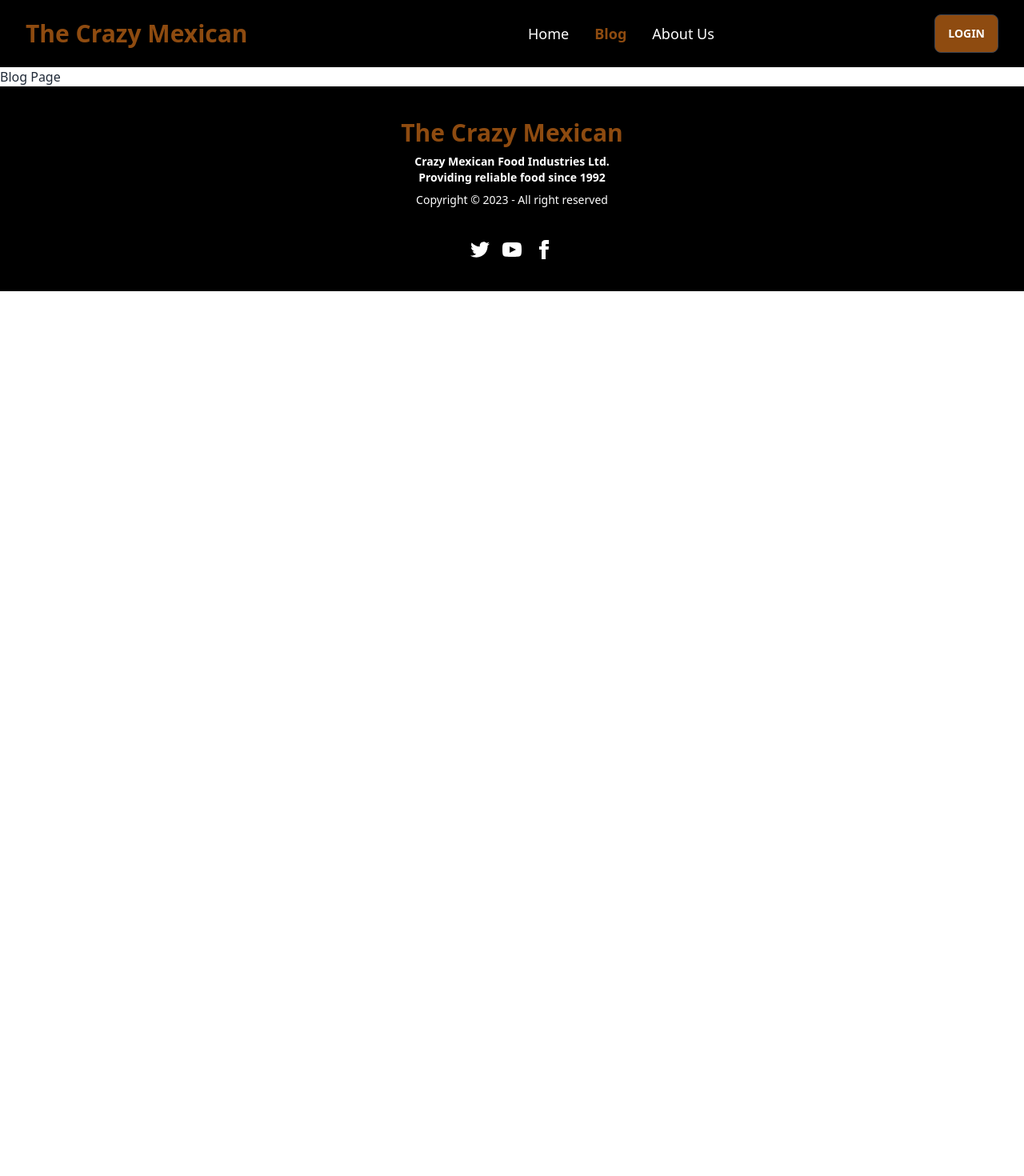
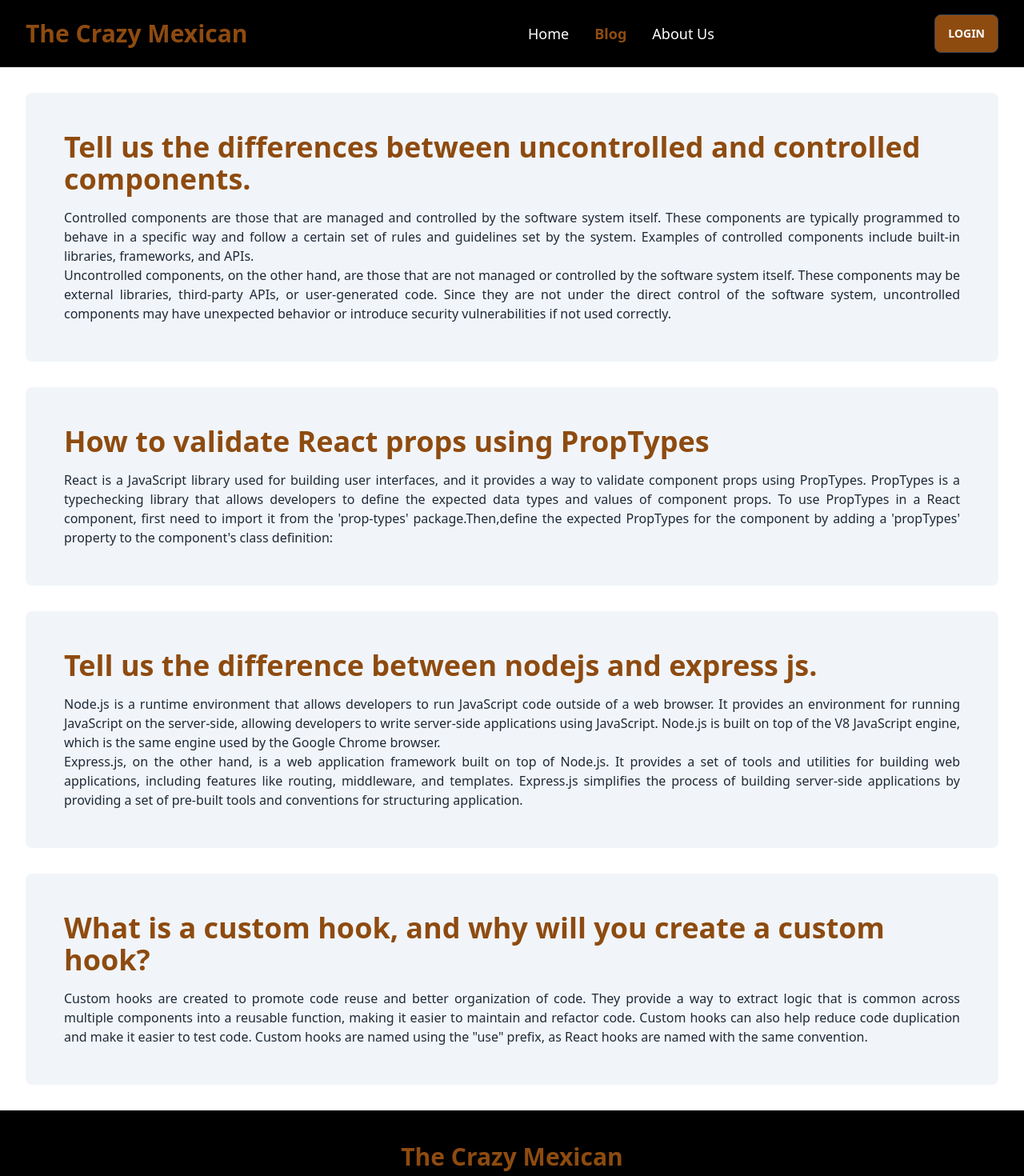
Before and after one commit to imtiaz-ahmmed/the-crazy-mexican-client, a React (Vite) app: page /blog in a window 1280 px wide. Shown: the top 1470 px of the page at 80% size. Before the commit the page ends 800 px from the top, so only its background shows below. Built offline with nearby package versions, Linux system fonts and the light colour scheme; no server answers.

Commit message:
blog and about page created

```diff
--- a/src/layouts/Recipe.jsx
+++ b/src/layouts/Recipe.jsx
@@ -2,6 +2,8 @@ import React, { useEffect, useState } from "react";
 
 import RingLoader from "react-spinners/RingLoader";
 import RecipeDetails from "../pages/RecipeDetails/RecipeDetails";
+import Header from "../pages/Shared/Header/Header";
+import Footer from "../pages/Shared/Footer/Footer";
 
 const Recipe = () => {
   const [loading, setLoading] = useState(true);
@@ -11,6 +13,7 @@ const Recipe = () => {
   }, []);
   return (
     <div>
+      <Header></Header>
       {loading ? (
         <div className="spinner-container bg-slate-400 h-screen mx-auto">
           <RingLoader />
@@ -18,6 +21,7 @@ const Recipe = () => {
       ) : (
         <RecipeDetails></RecipeDetails>
       )}
+      <Footer></Footer>
     </div>
   );
 };
--- a/src/pages/AboutUs/AboutUS.jsx
+++ b/src/pages/AboutUs/AboutUS.jsx
@@ -3,7 +3,79 @@ import React from "react";
 const AboutUS = () => {
   return (
     <div>
-      <h2>About us</h2>
+      <div className="carousel w-full h-96">
+        <div id="slide1" className="carousel-item relative w-full">
+          <img
+            src="https://images.unsplash.com/photo-1535850452425-140ee4a8dbae?ixlib=rb-4.0.3&ixid=MnwxMjA3fDB8MHxwaG90by1wYWdlfHx8fGVufDB8fHx8&auto=format&fit=crop&w=1112&q=80"
+            className="w-full"
+          />
+          <div className="absolute flex justify-between transform -translate-y-1/2 left-5 right-5 top-1/2">
+            <a href="#slide4" className="btn btn-circle">
+              ❮
+            </a>
+            <a href="#slide2" className="btn btn-circle">
+              ❯
+            </a>
+          </div>
+        </div>
+        <div id="slide2" className="carousel-item relative w-full">
+          <img
+            src="https://images.unsplash.com/photo-1522336572468-97b06e8ef143?ixlib=rb-4.0.3&ixid=MnwxMjA3fDB8MHxwaG90by1wYWdlfHx8fGVufDB8fHx8&auto=format&fit=crop&w=1776&q=80"
+            className="w-full"
+          />
+          <div className="absolute flex justify-between transform -translate-y-1/2 left-5 right-5 top-1/2">
+            <a href="#slide1" className="btn btn-circle">
+              ❮
+            </a>
+            <a href="#slide3" className="btn btn-circle">
+              ❯
+            </a>
+          </div>
+        </div>
+        <div id="slide3" className="carousel-item relative w-full">
+          <img
+            src="https://images.unsplash.com/photo-1479044769763-c28e05b5baa5?ixlib=rb-4.0.3&ixid=MnwxMjA3fDB8MHxwaG90by1wYWdlfHx8fGVufDB8fHx8&auto=format&fit=crop&w=1170&q=80"
+            className="w-full"
+          />
+          <div className="absolute flex justify-between transform -translate-y-1/2 left-5 right-5 top-1/2">
+            <a href="#slide2" className="btn btn-circle">
+              ❮
+            </a>
+            <a href="#slide1" className="btn btn-circle">
+              ❯
+            </a>
+          </div>
+        </div>
+      </div>
+
+      <div className="card flex flex-col lg:flex-row card-side bg-base-100 shadow-xl mx-4 lg:mx-44 mt-10 mb-8">
+        <figure className="lg:w-1/2">
+          <img
+            src="https://images.unsplash.com/photo-1582169296194-e4d644c48063?ixlib=rb-4.0.3&ixid=MnwxMjA3fDB8MHxwaG90by1wYWdlfHx8fGVufDB8fHx8&auto=format&fit=crop&w=700&q=80"
+            alt="Movie"
+          />
+        </figure>
+        <div className="card-body lg:w-1/2">
+          <h2 className="card-title text-yellow-700 text-3xl">
+            The Crazy Mexican
+          </h2>
+          <p>
+            If you're looking for authentic and delicious Mexican cuisine, look
+            no further than our restaurant! We offer a variety of traditional
+            dishes that are sure to satisfy your cravings, including tacos,
+            burritos, enchiladas, and more. Our ingredients are fresh and
+            locally sourced, and our chefs are experts in preparing the perfect
+            blend of spices and flavors to create a truly authentic dining
+            experience. Whether you're in the mood for a quick lunch or a
+            leisurely dinner with friends and family, our restaurant provides a
+            warm and welcoming atmosphere that is perfect for any occasion. Come
+            visit us and experience the best of Mexican cuisine!
+          </p>
+          <div className="card-actions justify-end">
+            <button className="btn bg-yellow-700">Contact Us</button>
+          </div>
+        </div>
+      </div>
     </div>
   );
 };
--- a/src/pages/Blog/Blog.jsx
+++ b/src/pages/Blog/Blog.jsx
@@ -3,7 +3,73 @@ import React from "react";
 const Blog = () => {
   return (
     <div>
-      <h2>Blog Page</h2>
+      <div className="bg-slate-100 p-12 mb-8 rounded-lg mx-8 mt-8">
+        <h2 className="text-yellow-700 text-4xl font-bold mb-4">
+          Tell us the differences between uncontrolled and controlled
+          components.
+        </h2>
+        <p className="text-justify">
+          Controlled components are those that are managed and controlled by the
+          software system itself. These components are typically programmed to
+          behave in a specific way and follow a certain set of rules and
+          guidelines set by the system. Examples of controlled components
+          include built-in libraries, frameworks, and APIs. <br /> Uncontrolled
+          components, on the other hand, are those that are not managed or
+          controlled by the software system itself. These components may be
+          external libraries, third-party APIs, or user-generated code. Since
+          they are not under the direct control of the software system,
+          uncontrolled components may have unexpected behavior or introduce
+          security vulnerabilities if not used correctly.
+        </p>
+      </div>
+      <div className="bg-slate-100 p-12 mb-8 rounded-lg mx-8">
+        <h2 className="text-yellow-700 text-4xl font-bold mb-4">
+          How to validate React props using PropTypes
+        </h2>
+        <p className="text-justify">
+          React is a JavaScript library used for building user interfaces, and
+          it provides a way to validate component props using PropTypes.
+          PropTypes is a typechecking library that allows developers to define
+          the expected data types and values of component props. To use
+          PropTypes in a React component, first need to import it from the
+          'prop-types' package.Then,define the expected PropTypes for the
+          component by adding a 'propTypes' property to the component's class
+          definition:
+        </p>
+      </div>
+      <div className="bg-slate-100 p-12 mb-8 rounded-lg mx-8">
+        <h2 className="text-yellow-700 text-4xl font-bold mb-4">
+          Tell us the difference between nodejs and express js.
+        </h2>
+        <p className="text-justify">
+          Node.js is a runtime environment that allows developers to run
+          JavaScript code outside of a web browser. It provides an environment
+          for running JavaScript on the server-side, allowing developers to
+          write server-side applications using JavaScript. Node.js is built on
+          top of the V8 JavaScript engine, which is the same engine used by the
+          Google Chrome browser. <br />
+          Express.js, on the other hand, is a web application framework built on
+          top of Node.js. It provides a set of tools and utilities for building
+          web applications, including features like routing, middleware, and
+          templates. Express.js simplifies the process of building server-side
+          applications by providing a set of pre-built tools and conventions for
+          structuring application.
+        </p>
+      </div>
+      <div className="bg-slate-100 p-12 mb-8 rounded-lg mx-8">
+        <h2 className="text-yellow-700 text-4xl font-bold mb-4">
+          What is a custom hook, and why will you create a custom hook?
+        </h2>
+        <p className="text-justify">
+          Custom hooks are created to promote code reuse and better organization
+          of code. They provide a way to extract logic that is common across
+          multiple components into a reusable function, making it easier to
+          maintain and refactor code. Custom hooks can also help reduce code
+          duplication and make it easier to test code. Custom hooks are named
+          using the "use" prefix, as React hooks are named with the same
+          convention.
+        </p>
+      </div>
     </div>
   );
 };
--- a/src/pages/RecipeDetails/RecipeDetails.jsx
+++ b/src/pages/RecipeDetails/RecipeDetails.jsx
@@ -16,7 +16,7 @@ const RecipeDetails = () => {
 
   return (
     <div>
-      <h1 className="text-center text-yellow-700 font-bold text-5xl p-8 bg-black">
+      <h1 className="text-center text-yellow-700 font-bold text-5xl p-8 bg-slate-400">
         Welcome to Chef Profile
       </h1>
 
--- a/src/pages/Shared/Header/Header.jsx
+++ b/src/pages/Shared/Header/Header.jsx
@@ -49,7 +49,7 @@ const Header = () => {
           </ul>
         </div>
         <div className="navbar-center mx-8 lg:mx-0 lg:navbar-start">
-          <a className=" normal-case text-3xl font-bold text-yellow-700">
+          <a className=" normal-case text-xl lg:text-3xl font-bold text-yellow-700">
             The Crazy Mexican
           </a>
         </div>
@@ -85,11 +85,11 @@ const Header = () => {
           {user ? (
             <div className="flex gap-2 items-center ">
               <img
-                className="h-20 w-20 rounded-full "
-                src={user.photoURL}
+                className="h-12 w-12 lg:h-20 lg:w-20 rounded-full "
+                src={user.photoURL ? user.photoURL : ""}
                 alt=""
                 data-tooltip-id="user-name"
-                data-tooltip-content={user.displayName}
+                data-tooltip-content={user.displayName ? user.displayName : ""}
               />
               <Tooltip id="user-name" />
               <button onClick={handleLogOut} className="btn bg-yellow-700">
```
